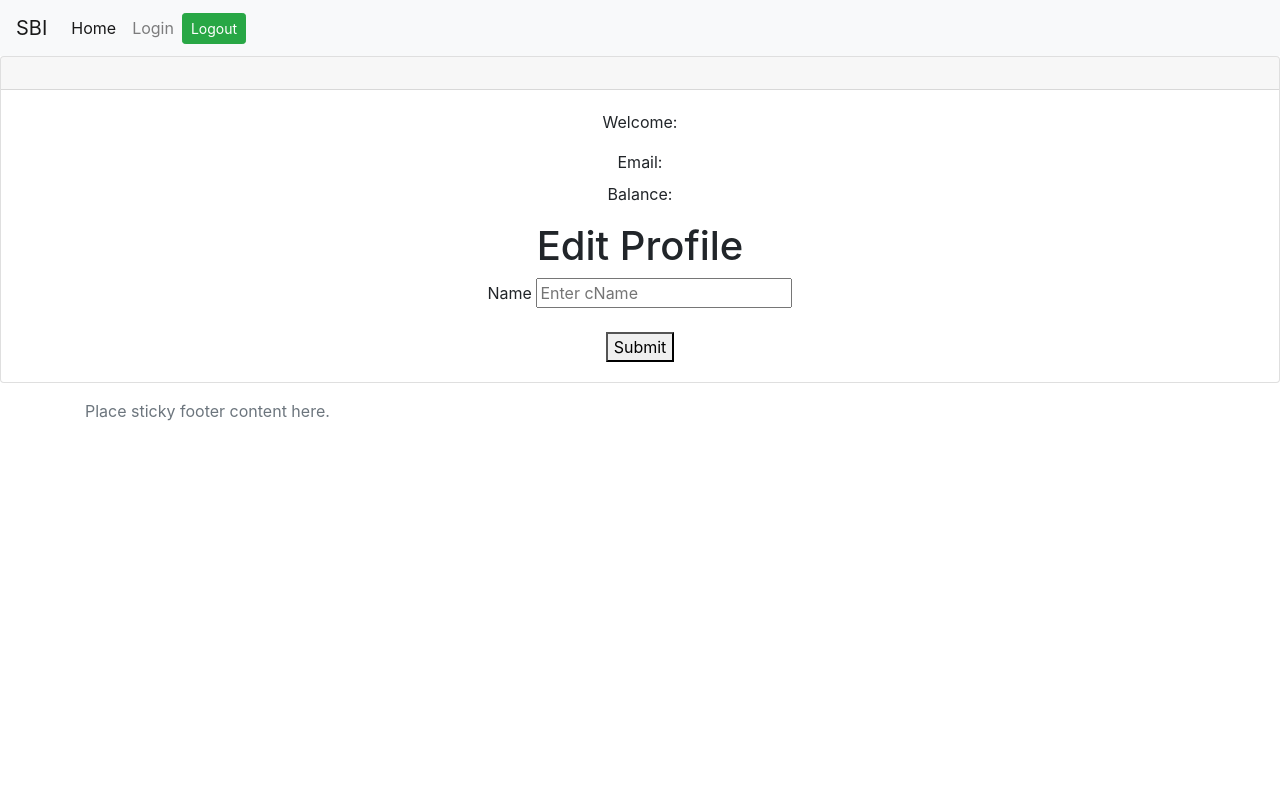
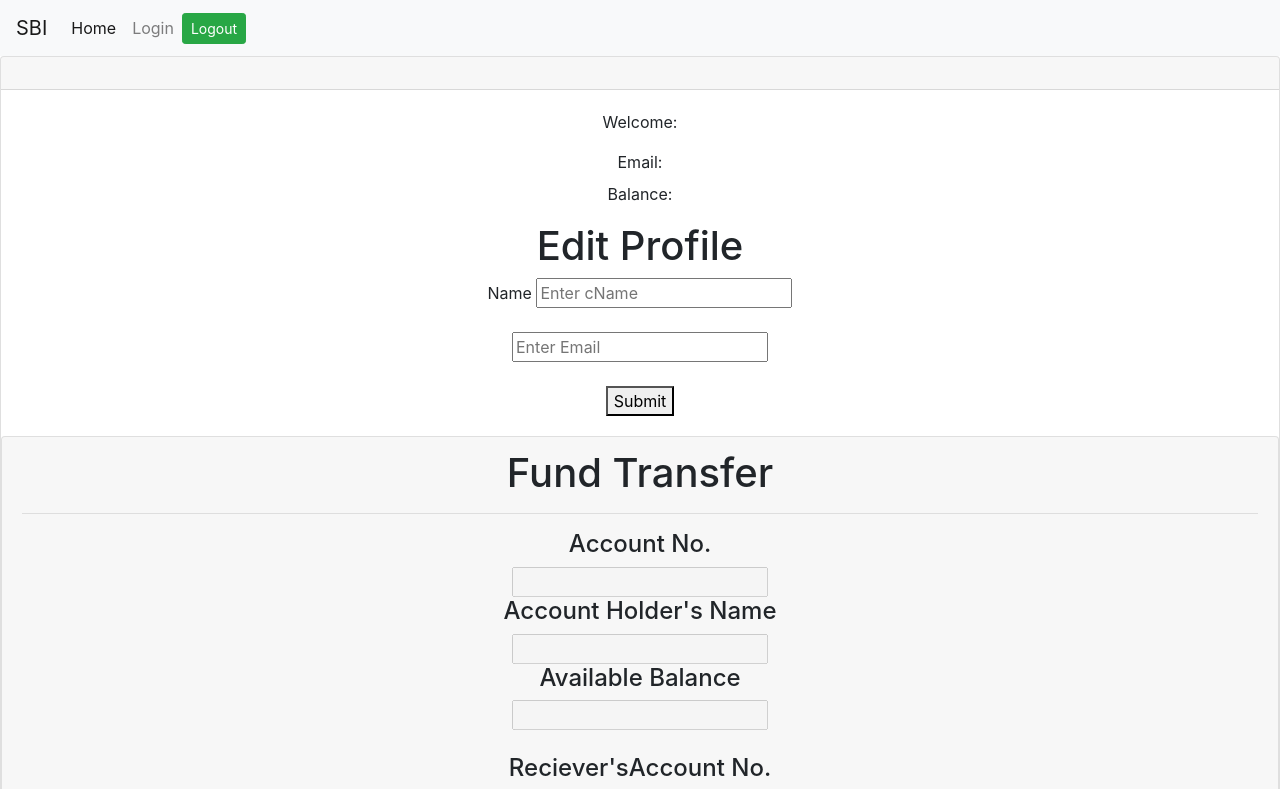
Before and after one commit to nakulgopinath/banking, a React (Create React App) app in the folder banking-ui/: page /customerLanding in a window 1280 px wide. Shown: the top 789 px of the page. Built offline with nearby package versions, Linux system fonts and the light colour scheme; no server answers.

Commit message:
Transaction landing And customer landing done and linked

```diff
--- a/banking-ui/src/App.js
+++ b/banking-ui/src/App.js
@@ -14,7 +14,7 @@ import ResetPassword from "./components/ResetPassword";
 
 function App() {
   return (
-    <Router>
+    <Router >
       <Header cName="Hari" />
       <Route path="/" exact component={Landing} />
       <Route path="/login" exact component={Login} />
@@ -25,14 +25,14 @@ function App() {
         component={customerRegistration}
       />
       <Route
+        path="/transactionLanding"
+        exact
+        component={TransactionComponent}
+      />
+      <Route
         path="/customerLanding"
         exact
         component={CustomerLandingContainer}
-      />
-      <Route
-        path="/transactionLanding"
-        exact
-        component={TransactionComponent}
       />
       <Route path="/forgotpassword" exact component={ForgotPassword} />
       <Route path="/resetpassword" exact component={ResetPassword} />
--- a/banking-ui/src/components/CustomerLanding.jsx
+++ b/banking-ui/src/components/CustomerLanding.jsx
@@ -1,18 +1,26 @@
 import React from "react";
 import axios from "axios";
+// import {Route,Router} from "react-router-dom"
+import { hashHistory } from 'react-router-dom'
+import TransactionComponent from "./TransactionComponent";
 
 class CustomerLanding extends React.Component {
   constructor() {
     super();
+    this.transaction=null;
     this.state = {
       loading: false,
       userName: "athul",
       password: "athul",
       user: {},
-      dUser: {}
+      dUser: {},
+      cName:"",
+      cEmail:"",
+      isTransaction:true
     };
     this.handleChange = this.handleChange.bind(this);
     this.handleSubmit = this.handleSubmit.bind(this);
+    // this.fundTransferButtonHandler = this.fundTransferButtonHandler.bind(this);
   }
 
   componentDidMount() {
@@ -23,17 +31,24 @@ class CustomerLanding extends React.Component {
     //   }
     // };
     this.setState({ loading: true });
-    fetch("http://localhost:8080/customers?id=4567")
+    fetch("http://localhost:8080/customers?id=1234")
       .then(response => response.json())
       .then(data => {
+        console.log(data);
         this.setState({
           loading: false,
           user: data,
           cName: data.cName,
+          cEmail: data.cEmail,
           dUser: data,
           success: false
         });
       });
+      // console.log(this.state.user.cName);
+  }
+
+  handleTransaction(){
+    this.setState({isTransaction:true})
   }
 
   handleChange(event) {
@@ -56,6 +71,7 @@ class CustomerLanding extends React.Component {
     };
     console.log(this.state.user);
     this.state.dUser.cName = this.state.cName;
+    this.state.dUser.cEmail=this.state.cEmail;
     console.log(this.state.dUser);
     const url = "http://localhost:8080/customers/" + this.state.user.accountNo;
     axios
@@ -74,6 +90,23 @@ class CustomerLanding extends React.Component {
       });
   }
 
+  // fundTransferButtonHandler = () =>{
+  //   // this.context.history.push("/");
+  //   // this.props.history.push({pathname:"/transactionLanding"})
+  //   // state:{senderAccNo:this.state.user.accountNo,
+  //   //   senderName:this.state.user.cName,
+  //   //   senderAvailableBalance:this.state.user.bankBalance}});
+  //   console.log("Entered button Handler");
+  //   console.log(this.state.user);
+  //   if(this.state.isTransaction===true){
+  //     console.log("True")
+  //   this.transaction =
+  //   }
+  //   else{
+  //     this.transaction=null
+  //   }
+
+  // }
   render() {
     return (
       <React.Fragment>
@@ -101,19 +134,32 @@ class CustomerLanding extends React.Component {
               />
               <br />
               <br />
-              {/* <input
+              <input
                 type="text"
                 name="cEmail"
                 placeholder="Enter Email"
-                value={this.state.dUser.cEmail}
-                onChange={this.onHandleChange}
+                value={this.state.cEmail || ""}
+                onChange={this.handleChange}
               />
               <br />
-              <br /> */}
+              <br />
               <button>Submit</button>
             </form>
+{/* <button
+onClick={this.fundTransferButtonHandler}>Transfer Funds</button> */}
+
+
           </div>
+          <TransactionComponent
+        senderAccNo={this.state.user.accountNo}
+        senderName={this.state.user.cName}
+        senderAvailableBalance={this.state.user.bankBalance}
+        onHandleTransaction={this.handleTransaction}
+        ></TransactionComponent>
         </div>
+        {this.transaction}
+            {console.log("Hoiiii")}
+            {console.log(this.transaction)}
       </React.Fragment>
     );
   }
--- a/banking-ui/src/components/TransactionComponent.jsx
+++ b/banking-ui/src/components/TransactionComponent.jsx
@@ -6,22 +6,31 @@ class TransactionComponent extends React.Component {
     super();
     this.state = {
       transaction: {
-        senderAccNo: "4567",
+        senderAccNo: "",
         recieverAccNo: "",
         amount: ""
       },
       success: false,
-      senderName: "himanshu",
-      senderAvailableBalance: "34567890",
-      recieverAccNo: "12345",
-      amount: "2000"
+      senderName: "",
+      senderAvailableBalance: "",
+      recieverAccNo: "",
+      amount: ""
     };
 
     this.handleClick = this.handleClick.bind(this);
     this.handleChange = this.handleChange.bind(this);
   }
 
+  componentWillReceiveProps(){
+    //   if(this.props===null)
+    //   {return this.props.onHandleTransaction}
+    console.log(this.props)
+  }
+
   handleChange(event) {
+    this.state.transaction.senderAccNo = this.props.senderAccNo;
+    this.state.senderName = this.props.senderName;
+    this.state.senderAvailableBalance = this.props.senderAvailableBalance;
     const { name, value } = event.target;
     this.setState({
       [name]: value
@@ -70,6 +79,7 @@ class TransactionComponent extends React.Component {
               type="text"
               disabled
               value={this.state.senderName}
+              placeholder={this.state.senderName}
               name="senderName"
             ></input>
             <br></br>
```
Also changed, not shown: 1 other file (tests, documents, lock files or other folders).
